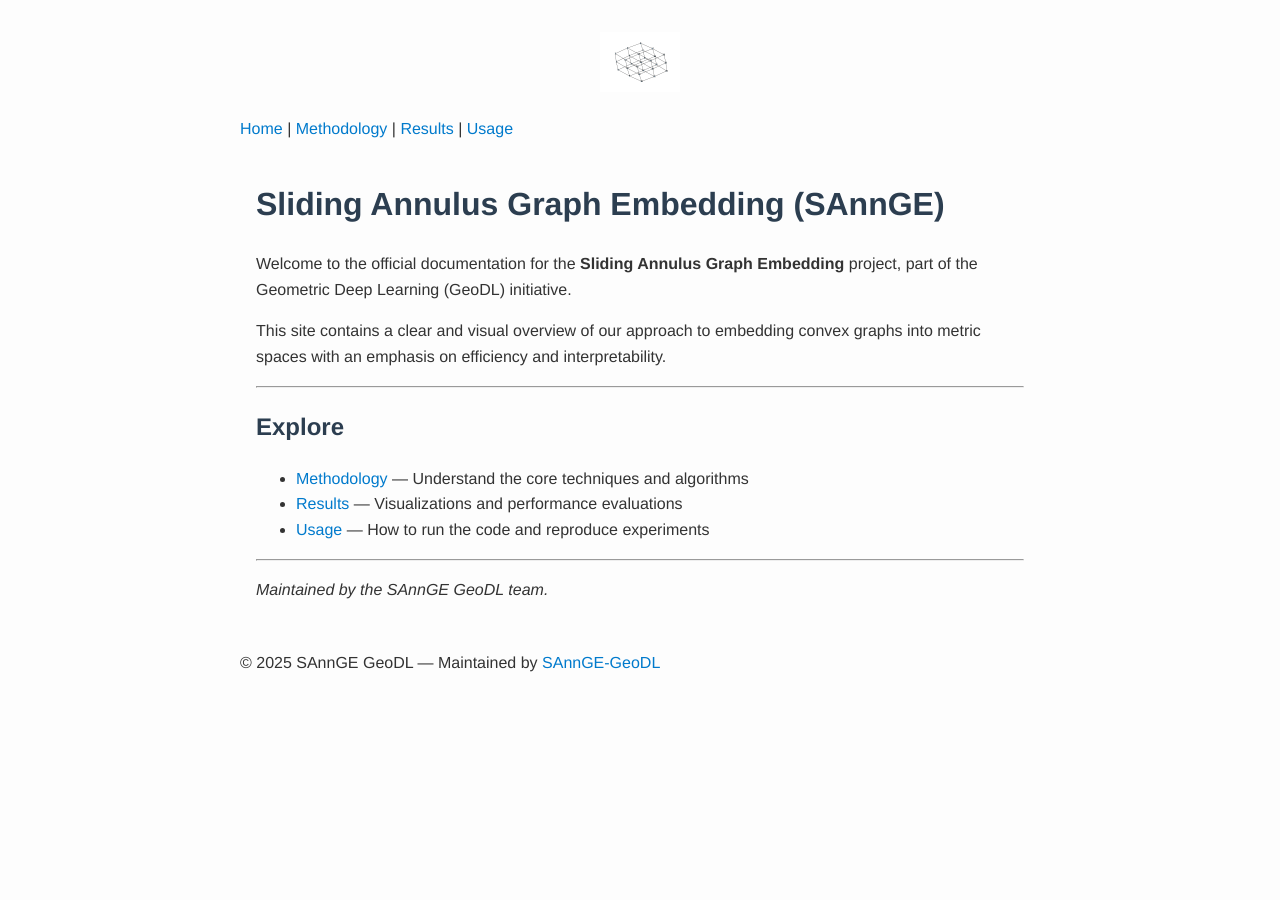
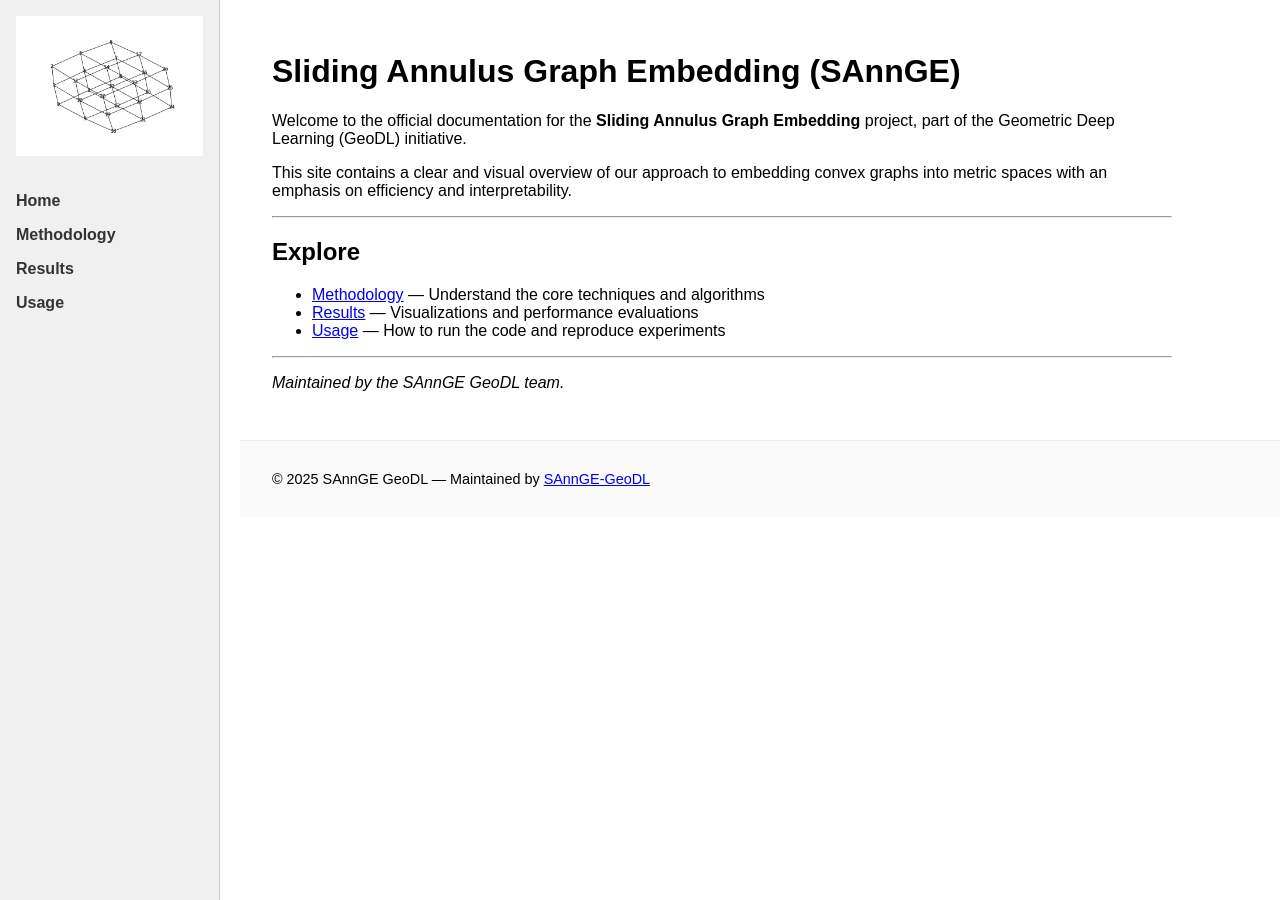
Before and after one commit to SAnnGE-GeoDL/SAnnGE-GeoDL.github.io, a Jekyll site: the page built from index.md, in a window 1280 px wide. Built offline with Jekyll 4.4.1, drawn with Linux system fonts in a browser that asks for light colours.

Commit message:
Left vertical fixed navigation column

```diff
--- a/_layouts/default.html
+++ b/_layouts/default.html
@@ -8,21 +8,23 @@
   <link rel="icon" href="/assets/favicon.ico" type="image/x-icon" />
 </head>
 <body>
-  <header>
+  <div class="wrapper">
+    <aside class="sidebar">
       <div class="logo">
-      <img src="/assets/images/logo.png" alt="SAnnGE Logo" height="60" />
+        <img src="/assets/images/logo.png" alt="SAnnGE Logo" />
       </div>
-    <nav>
-      <a href="/">Home</a> |
-      <a href="/methodology.html">Methodology</a> |
-      <a href="/results.html">Results</a> |
+      <nav class="nav-links">
+        <a href="/">Home</a>
+        <a href="/methodology.html">Methodology</a>
+        <a href="/results.html">Results</a>
         <a href="/usage.html">Usage</a>
       </nav>
-  </header>
+    </aside>
 
-  <main class="container">
+    <main class="content">
       {{ content }}
     </main>
+  </div>
 
   <footer>
     <p>© 2025 SAnnGE GeoDL — Maintained by <a href="https://github.com/SAnnGE-GeoDL">SAnnGE-GeoDL</a></p>
--- a/styles.css
+++ b/styles.css
@@ -1,33 +1,57 @@
 body {
-  font-family: 'Helvetica', sans-serif;
-  background: #fdfdfd;
-  color: #333;
-  margin: 2rem auto;
-  max-width: 800px;
-  line-height: 1.6;
+  margin: 0;
+  font-family: sans-serif;
 }
-h1, h2 {
-  color: #2c3e50;
+
+.wrapper {
+  display: flex;
 }
-a {
-  color: #007acc;
-  text-decoration: none;
+
+.sidebar {
+  width: 220px;
+  height: 100vh;
+  position: fixed;
+  top: 0;
+  left: 0;
+  background-color: #f0f0f0;
+  border-right: 1px solid #ccc;
+  padding: 1rem;
+  box-sizing: border-box;
 }
-a:hover {
-  text-decoration: underline;
-}
-.container {
-  padding: 1rem;
-}
-code, pre {
-  background: #f0f0f0;
-  padding: 0.2rem 0.4rem;
-  border-radius: 4px;
-}
+
 .logo {
   text-align: center;
-  margin-bottom: 1rem;
+  margin-bottom: 2rem;
 }
 .logo img {
-  max-height: 60px;
+  max-width: 100%;
+  height: auto;
 }
+
+.nav-links {
+  display: flex;
+  flex-direction: column;
+  gap: 1rem;
+}
+.nav-links a {
+  text-decoration: none;
+  color: #333;
+  font-weight: bold;
+}
+.nav-links a:hover {
+  color: #007acc;
+}
+
+.content {
+  margin-left: 240px; /* width + padding */
+  padding: 2rem;
+  max-width: 900px;
+}
+
+footer {
+  margin-left: 240px;
+  padding: 1rem 2rem;
+  font-size: 0.9rem;
+  border-top: 1px solid #eee;
+  background-color: #fafafa;
+}
```
Lines whose indentation alone changed are shown as unchanged.
